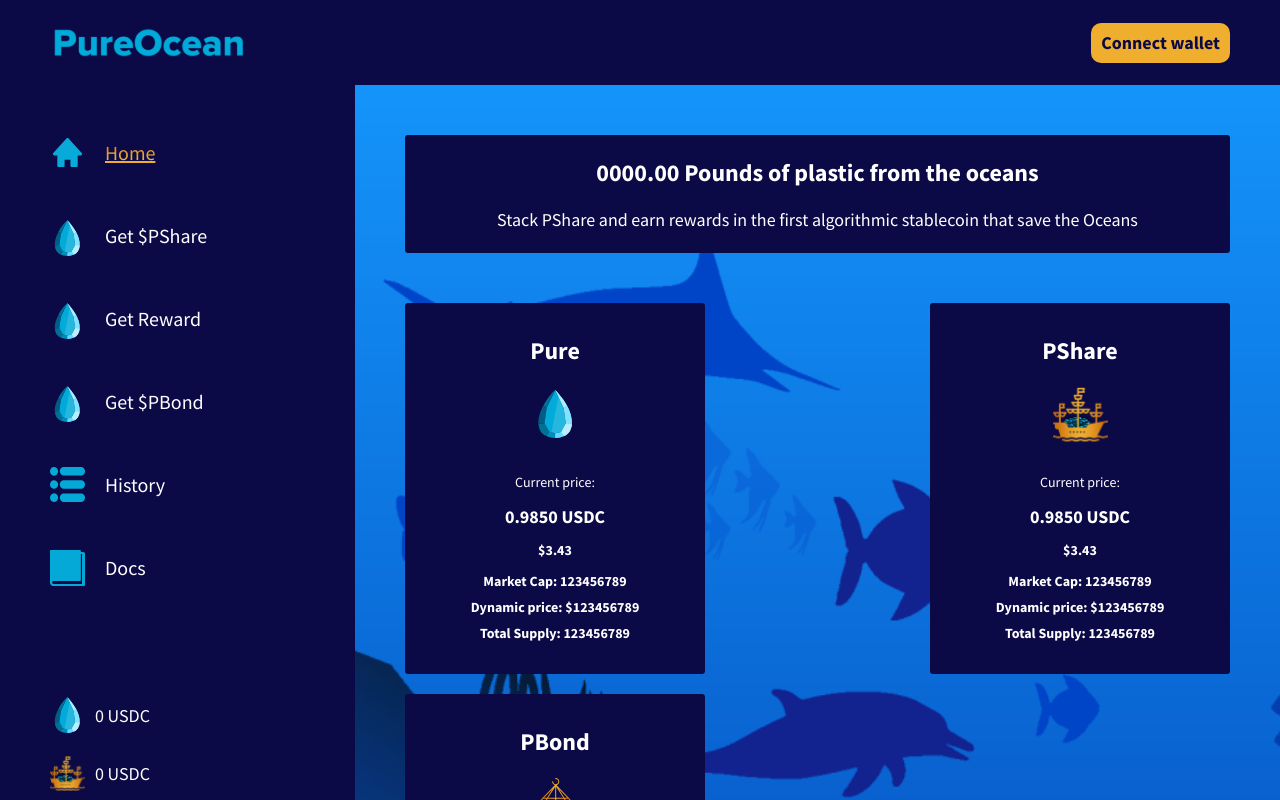
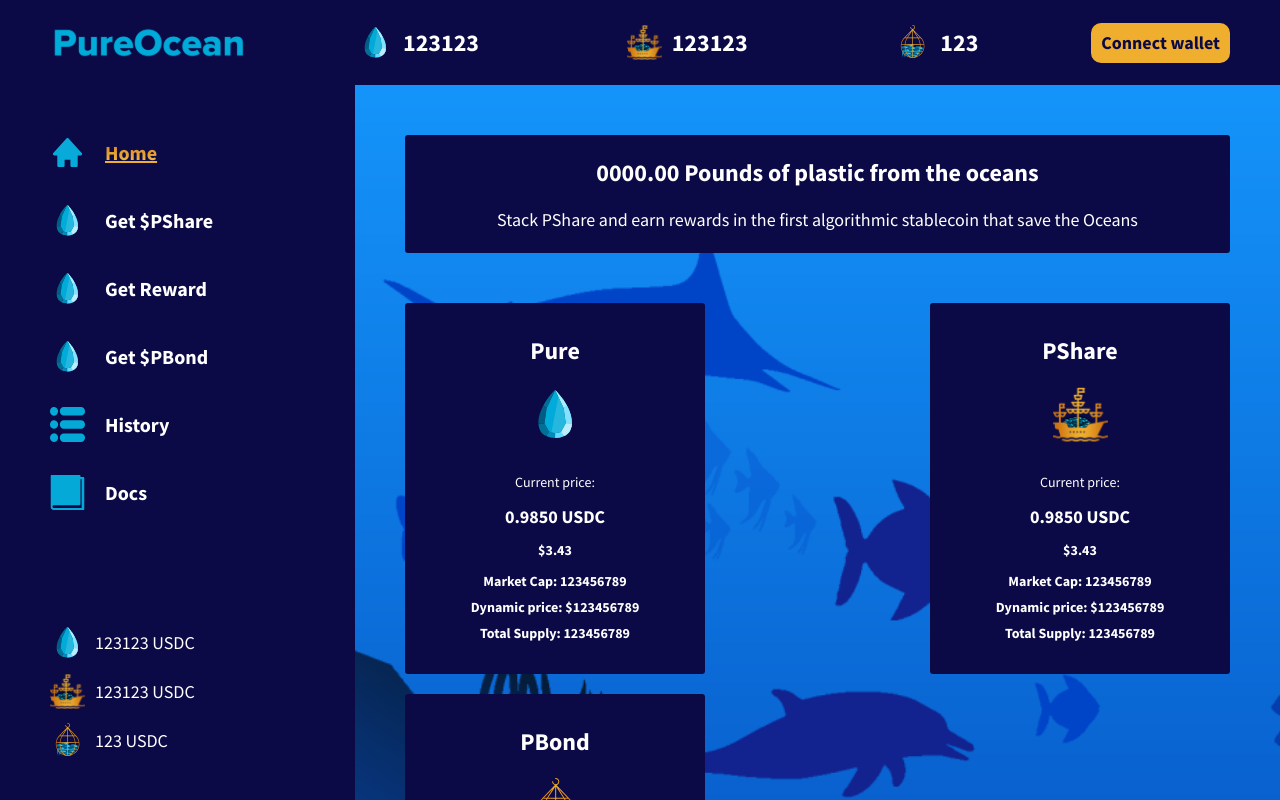
Before and after one commit to Vadim121197/pure_ocean, a React (Create React App) app: page / in a window 1280 px wide. Shown: the top 800 px of the page. Built offline with nearby package versions, Linux system fonts and the light colour scheme.

Commit message:
responsive sidebar

```diff
--- /dev/null
+++ b/src/components/HeaderItems/index.tsx
@@ -0,0 +1,51 @@
+import { Flex, FlexProps, Text } from '@chakra-ui/react';
+import React from 'react';
+import { IconBasket, IconRuby, IconShip } from '../../assets/icons';
+
+export const headerImages = [
+  {
+    value: 123123,
+    id: 1,
+  },
+  {
+    value: 123123,
+    id: 2,
+  },
+  {
+    value: 123,
+    id: 3,
+  },
+];
+
+type HeaderItemsPropsType = {
+  iconWidth?: string;
+  orientation?: 'vertical' | 'horisontal';
+};
+
+export const HeaderItems: React.FC<FlexProps & HeaderItemsPropsType> = (props) => {
+  const { orientation = 'horisontal', iconWidth = '35px' } = props;
+  return (
+    <>
+      {headerImages.map((i) => (
+        <Flex
+          alignItems="center"
+          key={i.id}
+          pb={orientation === 'vertical' ? '14px' : '0px'}
+          {...props}
+        >
+          {i.id === 1 && <IconRuby width={iconWidth} height={iconWidth} />}
+          {i.id === 2 && <IconShip width={iconWidth} height={iconWidth} />}
+          {i.id === 3 && <IconBasket width={iconWidth} height={iconWidth} />}
+          <Text
+            fontSize={orientation === 'vertical' ? ['14px', null, '18px'] : ['14px', null, '24px']}
+            color="white"
+            paddingLeft="10px"
+            fontWeight={orientation === 'vertical' ? '400' : '700'}
+          >
+            {i.value} {orientation === 'vertical' && 'USDC'}
+          </Text>
+        </Flex>
+      ))}
+    </>
+  );
+};
--- a/src/components/SidebarLink/index.tsx
+++ b/src/components/SidebarLink/index.tsx
@@ -14,16 +14,17 @@ export const SidebarLink: React.FC<SidebarLinkProps> = ({ text, to, logo }) => {
   const isActive = pathname === to;
 
   return (
-    <Link as={RouteLink} to={to} textAlign="start" paddingBottom="40px">
+    <Link as={RouteLink} to={to} textAlign="start" pb={['16px', null, '25px']}>
       <Flex alignItems="center">
-        <Box w="35px" h="35px">
+        <Box w={['20px', null, '35px']} h={['20px', null, '35px']}>
           {logo}
         </Box>
         <Text
-          pl="20px"
+          pl={['15px', null, '20px']}
           bgGradient={isActive ? 'linear(#CD7312, #FBC850)' : 'linear(#FFFFFF, #FFFFFF)'}
           bgClip="text"
-          fontSize="20px"
+          fontSize={['18px', null, '20px']}
+          fontWeight="700"
           textDecoration={isActive ? 'underline' : 'none'}
           textDecorationColor={gold}
           _hover={{ textDecoration: !isActive && 'underline', color: !isActive && 'white' }}
--- a/src/components/index.ts
+++ b/src/components/index.ts
@@ -7,3 +7,4 @@ export * from './GetPhareCard';
 export * from './GetPShareZeroStep';
 export * from './Modals/StackLPTokensModal';
 export * from './Input';
+export * from './HeaderItems';
--- a/src/constants/style.ts
+++ b/src/constants/style.ts
@@ -23,3 +23,10 @@ export const whiteButton = {
   active: white,
   disabled: white,
 };
+
+export const goldButton = {
+  main: gold,
+  hover: goldHover,
+  active: goldPressed,
+  disabled: goldDisabled,
+};
--- a/src/containers/GetPShareSteps/index.tsx
+++ b/src/containers/GetPShareSteps/index.tsx
@@ -14,8 +14,6 @@ export const GetPShareSteps: React.FC = () => {
   const { isOpen, onOpen, onClose } = useDisclosure();
   const [step, setStep] = useState<{ ruby: number; ship: number }>({ ruby: 0, ship: 0 });
   const [openModal, setOpenModal] = useState<PhareCardType | null>(null);
-
-  console.log(step);
 
   const handleCloseModal = () => {
     setOpenModal(null);
--- a/src/containers/Header/index.tsx
+++ b/src/containers/Header/index.tsx
@@ -1,43 +1,24 @@
 /* eslint-disable no-nested-ternary */
 import React, { useEffect } from 'react';
-import { Flex, IconButton, Text, Box } from '@chakra-ui/react';
-import { HamburgerIcon } from '@chakra-ui/icons';
-import { lightBlue, darkBlue, gold, goldHover, goldPressed, goldDisabled } from '../../constants';
+import { Flex, IconButton, Box } from '@chakra-ui/react';
+import { darkBlue, goldButton } from '../../constants';
 // import { rpcService } from '../../services';
-import { IconBasket, IconLogoHeader, IconMenu, IconRuby, IconShip } from '../../assets/icons';
-import { Button } from '../../components';
+import { IconLogoHeader, IconMenu } from '../../assets/icons';
+import { Button, HeaderItems } from '../../components';
 
 export type HeaderProps = {
   onShowSidebar: () => void;
   showSidebarButton?: boolean;
 };
 
-export const headerImages = [
-  {
-    image: <IconRuby />,
-    value: 0,
-    id: 1,
-  },
-  {
-    image: <IconShip />,
-    value: 0,
-    id: 2,
-  },
-  {
-    image: <IconBasket />,
-    value: 0,
-    id: 3,
-  },
-];
-
 export const Header: React.FC<HeaderProps> = ({ showSidebarButton, onShowSidebar }) => {
   // const [userAddress, setUserAddress] = useState<string>('');
 
-  const connect = async () => {
+  // const connect = async () => {
   // rpcService
   //   .connectToWallet()
   //   .then((address: string | undefined) => address && setUserAddress(address));
-  };
+  // };
 
   useEffect(() => {
     // rpcService
@@ -53,7 +34,6 @@ export const Header: React.FC<HeaderProps> = ({ showSidebarButton, onShowSidebar
           <IconLogoHeader />
         </Box>
       )}
-      {showSidebarButton && (
       <Flex w={['100%', '100%', '60%']} justifyContent="space-around">
         {showSidebarButton && (
           <IconButton
@@ -63,50 +43,11 @@ export const Header: React.FC<HeaderProps> = ({ showSidebarButton, onShowSidebar
             bg={darkBlue}
           />
         )}
-          {headerImages.map((i) => (
-            <Flex alignItems="center" key={i.id}>
-              {i.id === 1 && (
-                <IconRuby
-                  width={showSidebarButton ? '35px' : '30px'}
-                  height={showSidebarButton ? '35px' : '30px'}
-                />
-              )}
-              {i.id === 2 && (
-                <IconShip
-                  width={showSidebarButton ? '35px' : '30px'}
-                  height={showSidebarButton ? '35px' : '30px'}
-                />
-              )}
-              {i.id === 3 && (
-                <IconBasket
-                  width={showSidebarButton ? '35px' : '30px'}
-                  height={showSidebarButton ? '35px' : '30px'}
-                />
-              )}
-              <Text
-                fontSize={['14px', null, '24px']}
-                color="white"
-                paddingLeft="10px"
-                fontWeight="bold"
-              >
-                {i.value}
-              </Text>
+        <HeaderItems />
       </Flex>
-          ))}
-        </Flex>
-      )}
       {!showSidebarButton && (
         <Box mr="50px">
-          <Button
-            text="Connect wallet"
-            px="10px"
-            colors={{
-              main: gold,
-              hover: goldHover,
-              active: goldPressed,
-              disabled: goldDisabled,
-            }}
-          />
+          <Button text="Connect wallet" px="10px" colors={goldButton} />
         </Box>
       )}
     </Flex>
--- a/src/containers/Sidebar/index.tsx
+++ b/src/containers/Sidebar/index.tsx
@@ -2,17 +2,16 @@ import {
   Box,
   Drawer,
   DrawerOverlay,
-  DrawerCloseButton,
   DrawerBody,
   DrawerContent,
   VStack,
   Flex,
-  Text,
+  IconButton,
 } from '@chakra-ui/react';
-import { headerImages } from '..';
-import { IconDocs, IconHistory, IconHome, IconRuby } from '../../assets/icons';
-import { SidebarLink } from '../../components';
-import { lightBlue, darkBlue, routes } from '../../constants';
+import { IconClose, IconDocs, IconHistory, IconHome, IconRuby } from '../../assets/icons';
+import { Button, HeaderItems, SidebarLink } from '../../components';
+import { darkBlue, routes, goldButton } from '../../constants';
+import { useBreakpointValueHook } from '../../hooks';
 
 export type SidebarProps = {
   onClose: () => void;
@@ -20,47 +19,88 @@ export type SidebarProps = {
   variant?: 'drawer' | 'sidebar';
 };
 
-const SidebarContent: React.FC = () => (
-  <VStack align="flex-start" mt="50px">
-    <SidebarLink to={routes.MAIN} text="Home" logo={<IconHome />} />
-    <SidebarLink to={routes.SHARE} text="Get $PShare" logo={<IconRuby />} />
-    <SidebarLink to={routes.REWARD} text="Get Reward" logo={<IconRuby />} />
-    <SidebarLink to={routes.BOND} text="Get $PBond" logo={<IconRuby />} />
-    <SidebarLink to={routes.HISTORY} text="History" logo={<IconHistory />} />
-    <SidebarLink to={routes.DOCS} text="Docs" logo={<IconDocs />} />
-  </VStack>
-);
+const SidebarContent: React.FC = () => {
+  const variants = useBreakpointValueHook();
+  const isMobile = variants?.isMobile;
+
+  return (
+    <VStack align="flex-start" mt={['10px', null, '50px']}>
+      {isMobile && <Button text="Connect wallet" colors={goldButton} mb="10px" />}
+      <SidebarLink
+        to={routes.MAIN}
+        text="Home"
+        logo={<IconHome width={isMobile ? '20px' : '35px'} height={isMobile ? '20px' : '35px'} />}
+      />
+      <SidebarLink
+        to={routes.SHARE}
+        text="Get $PShare"
+        logo={<IconRuby width={isMobile ? '20px' : '35px'} height={isMobile ? '20px' : '35px'} />}
+      />
+      <SidebarLink
+        to={routes.REWARD}
+        text="Get Reward"
+        logo={<IconRuby width={isMobile ? '20px' : '35px'} height={isMobile ? '20px' : '35px'} />}
+      />
+      <SidebarLink
+        to={routes.BOND}
+        text="Get $PBond"
+        logo={<IconRuby width={isMobile ? '20px' : '35px'} height={isMobile ? '20px' : '35px'} />}
+      />
+      <SidebarLink
+        to={routes.HISTORY}
+        text="History"
+        logo={
+          <IconHistory width={isMobile ? '20px' : '35px'} height={isMobile ? '20px' : '35px'} />
+        }
+      />
+      <SidebarLink
+        to={routes.DOCS}
+        text="Docs"
+        logo={<IconDocs width={isMobile ? '20px' : '35px'} height={isMobile ? '20px' : '35px'} />}
+      />
+    </VStack>
+  );
+};
 
 export const Sidebar: React.FC<SidebarProps> = ({ isOpen, variant, onClose }) => {
   return variant === 'sidebar' ? (
     <Box w="355px" bg={darkBlue} pl="50px">
       <SidebarContent />
-      <Flex flexDir="column" mt="70px">
-        {headerImages.map((i) => (
-          <Flex alignItems="center" key={i.id} pb="20px">
-            {i.image}
-            <Text fontSize="18px" color="white" paddingLeft="10px" fontWeight="400">
-              {i.value} USDC
-            </Text>
-          </Flex>
-        ))}
-      </Flex>
+      <Box mt="90px">
+        <HeaderItems
+          alignItems="center"
+          justifyContent="flex-start"
+          orientation="vertical"
+          iconWidth="35px"
+        />
+      </Box>
     </Box>
   ) : (
     <Drawer isOpen={isOpen} placement="left" onClose={onClose}>
-      <DrawerOverlay>
-        <DrawerContent>
-          <DrawerCloseButton
-            colorScheme="whiteAlpha"
-            bg={lightBlue}
-            color={darkBlue}
-            my="5px"
-            _hover={{
-              backgroundColor: 'gray',
-            }}
-          />
-          <DrawerBody bg={darkBlue}>
+      <DrawerOverlay bg="rgba(47, 65, 70, 0.8)">
+        <DrawerContent w="315px">
+          <DrawerBody bg={darkBlue} px="16px">
+            <Flex h="64px" alignItems="center" justifyContent="space-between">
+              <IconButton
+                w="30px"
+                h="30px"
+                aria-label="Close modal"
+                icon={<IconClose />}
+                bgColor={darkBlue}
+                onClick={onClose}
+                variant="unstyled"
+              />
+              <HeaderItems iconWidth="30px" />
+            </Flex>
             <SidebarContent />
+            <Box mt="30px">
+              <HeaderItems
+                alignItems="center"
+                justifyContent="flex-start"
+                orientation="vertical"
+                iconWidth="20px"
+              />
+            </Box>
           </DrawerBody>
         </DrawerContent>
       </DrawerOverlay>
```
Lines whose indentation alone changed are shown as unchanged.
